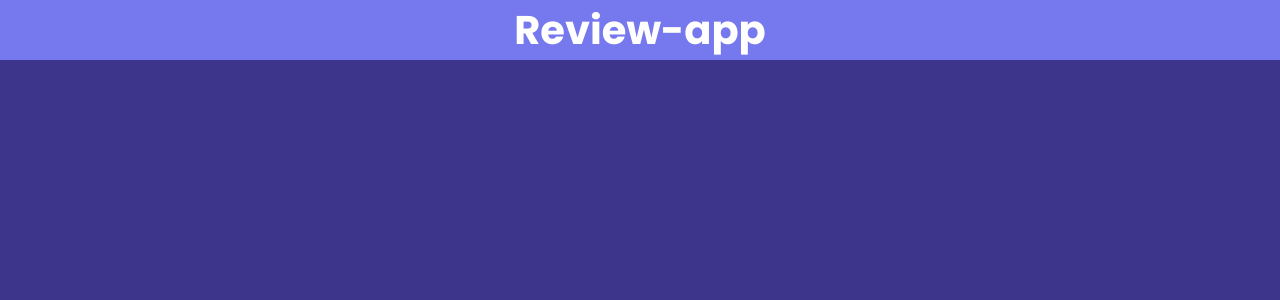
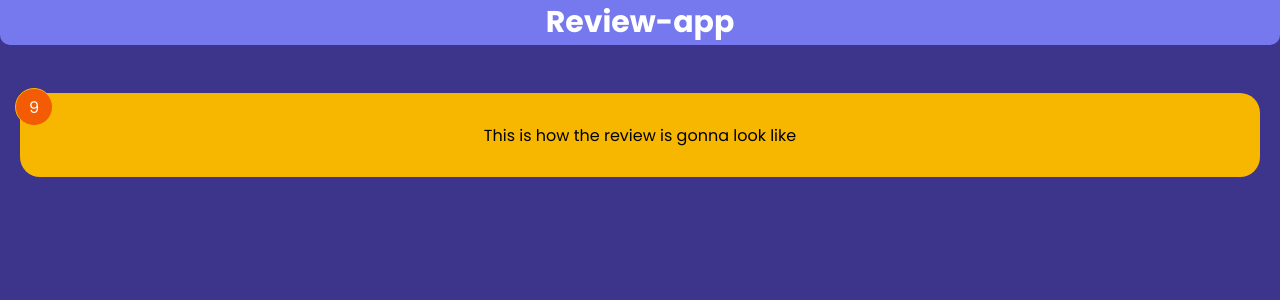
Before and after one commit to JhohannesK/Review-website, a React (Create React App) app: page / in a window 1280 px wide. Shown: the top 300 px of the page. Built offline with nearby package versions, Linux system fonts and the light colour scheme.

Commit message:
add review card with styling

```diff
--- a/src/App.js
+++ b/src/App.js
@@ -1,9 +1,11 @@
 import Header from './components/Header';
+import ReviewItem from './components/ReviewItem';
 
 function App() {
 	return (
 		<div>
 			<Header text='Review-app' />
+			<ReviewItem />
 		</div>
 	);
 }
--- a/src/components/Header.js
+++ b/src/components/Header.js
@@ -1,8 +1,8 @@
 import React from 'react';
-import style from './header.module.css';
+import './header.css';
 
 const Header = ({ text }) => {
-	return <header className={style.header}>{text}</header>;
+	return <header className='header'>{text}</header>;
 };
 
 export default Header;
--- /dev/null
+++ b/src/components/ReviewItem.js
@@ -0,0 +1,20 @@
+import React, { useState } from 'react';
+import './review.css';
+
+const ReviewItem = () => {
+	const [rating, setRating] = useState(9);
+	const [text, setText] = useState(
+		'This is how the review is gonna look like'
+	);
+
+	return (
+		<div className='review'>
+			<div className='card'>
+				<div className='numDisplay'> {rating} </div>
+				<div className='textDisplay'>{text}</div>
+			</div>
+		</div>
+	);
+};
+
+export default ReviewItem;
--- a/src/components/header.module.css
+++ /dev/null
@@ -1,9 +0,0 @@
-header {
-	font-size: 40px;
-	font-weight: 600;
-	background: var(--bgColor2);
-	width: 100vw;
-	display: flex;
-	align-items: center;
-	justify-content: center;
-}
--- /dev/null
+++ b/src/components/review.css
@@ -0,0 +1,37 @@
+.review {
+	display: flex;
+	align-items: center;
+	justify-content: center;
+	margin-top: 3rem;
+	padding: 0 20px 0 20px;
+}
+
+.card {
+	background: #f7b701;
+	border-radius: 20px;
+	width: 100%;
+	padding: 10px;
+	position: relative;
+	height: 4rem;
+	display: flex;
+	flex-direction: column;
+	align-items: center;
+	justify-content: center;
+	color: black;
+}
+
+.numDisplay {
+	position: absolute;
+	left: -5px;
+	top: -5px;
+	padding: 2px;
+	background-color: #f35b04;
+	color: white;
+	height: 2rem;
+	width: 2rem;
+	display: flex;
+	align-items: center;
+	justify-content: center;
+	border-radius: 50%;
+	border: 1px solid #f7b701;
+}
```
